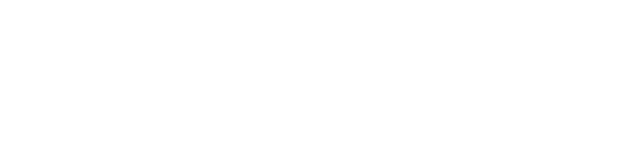
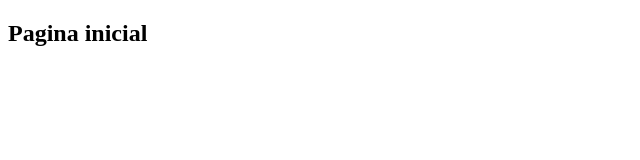
Before and after one commit to GabrielHid/projeto-curso-git, a plain HTML site: page index.html in a window 1280 px wide. Shown: the whole page, without its empty margins (0-640 px from the left). Drawn offline with Linux system fonts and the light colour scheme.

Commit message:
Adicionando estrutura html inicial

```diff
--- a/index.html
+++ b/index.html
@@ -1,10 +1,12 @@
 <!DOCTYPE html>
 <html lang="pt-br">
-  <head>
-    <title></title>
-    <meta charset="utf-8">
-  </head>
-  <body>
-
-  </body>
+ <head>
+  	<meta charset="utf-8">
+    <title>Git e GitHub</title>
+ </head>
+ <body>
+	<h2>
+ 		Pagina inicial
+ 	</h2>
+ </body>
 </html>
```
